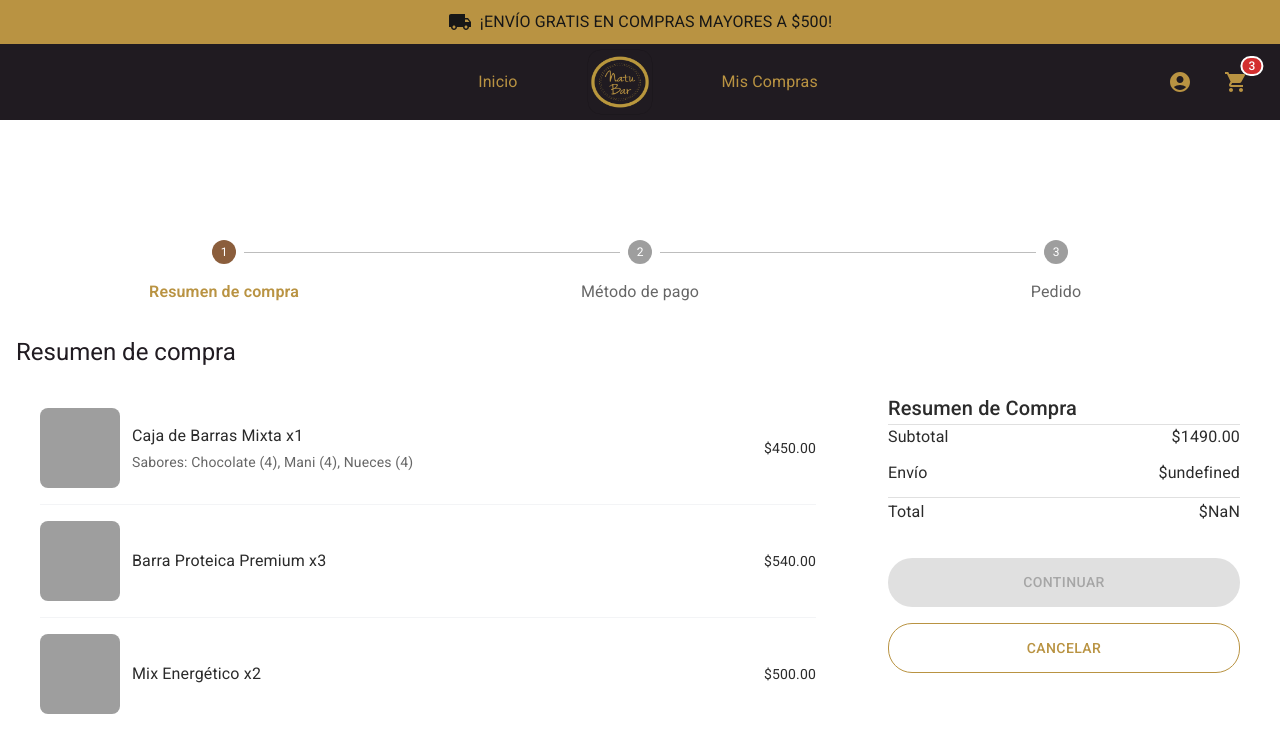
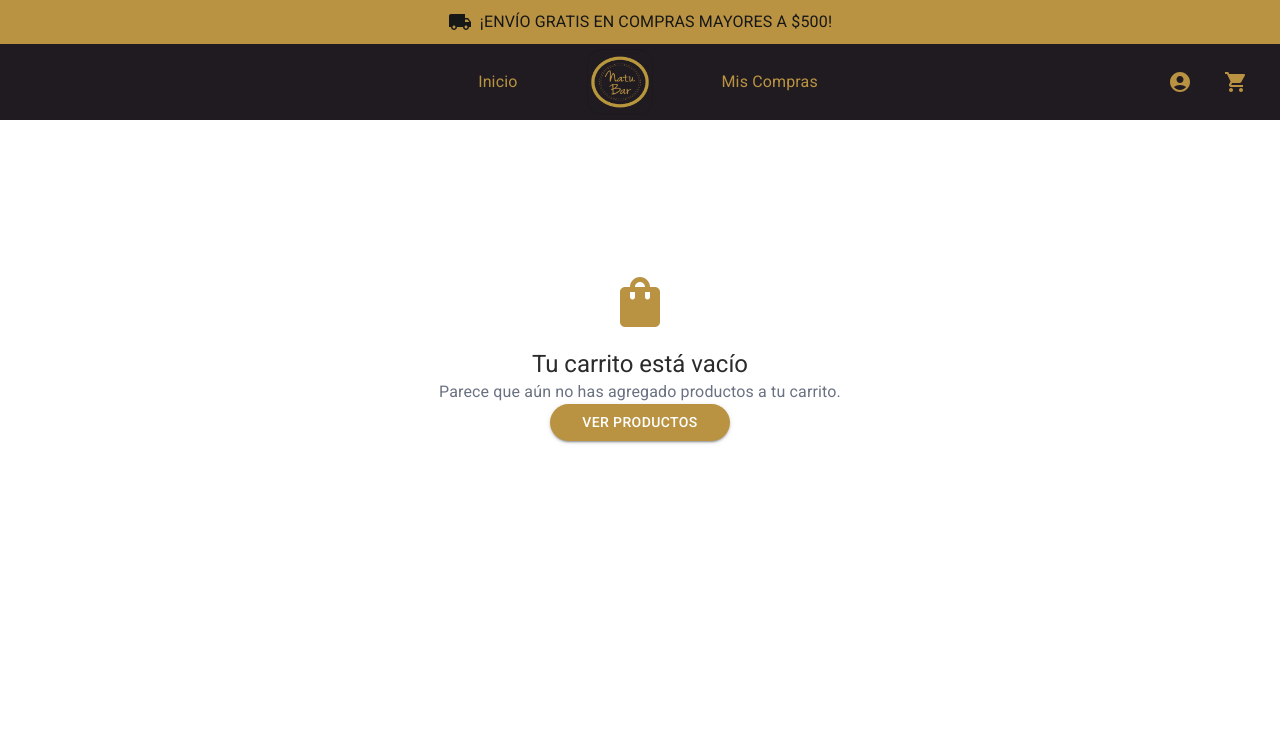
Before and after one commit to MatiasBidarte/Natubar, a Next.js app: page /resumenCompra in a window 1280 px wide. Shown: the top 752 px of the page. Built offline with nearby package versions, Linux system fonts and the light colour scheme; grey boxes are pictures that could not be loaded.

Commit message:
correcciones de build

```diff
--- a/src/app/carrito/page.tsx
+++ b/src/app/carrito/page.tsx
@@ -180,7 +180,7 @@ const Carrito = () => {
                     variant="outlined"
                     onClick={() =>
                       item.cantidad > 1 &&
-                      handleCantidadChange(item.numeral, item.cantidad - 1)
+                      handleCantidadChange(item.numeral ?? 1, item.cantidad - 1)
                     }
                   >
                     -
@@ -190,7 +190,7 @@ const Carrito = () => {
                     size="small"
                     variant="outlined"
                     onClick={() =>
-                      handleCantidadChange(item.numeral, item.cantidad + 1)
+                      handleCantidadChange(item.numeral ?? 1, item.cantidad + 1)
                     }
                   >
                     +
@@ -198,7 +198,7 @@ const Carrito = () => {
                 </Box>
               </Box>
               <Box display="flex" flexDirection="column" alignItems="flex-end">
-                <IconButton onClick={() => eliminarItem(item.numeral)}>
+                <IconButton onClick={() => eliminarItem(item.numeral ?? 1)}>
                   <DeleteOutlineIcon />
                 </IconButton>
                 <Typography variant="body2">
--- a/src/app/hooks/usePedidos.ts
+++ b/src/app/hooks/usePedidos.ts
@@ -24,6 +24,7 @@ interface PedidoState {
   errorPedidos: string | null;
 
   fetchPedidosCliente: (clienteId: string) => Promise<void>;
+  fetchPedidos: () => Promise<void>;
   crearPedido: (
     clienteId: string,
     observaciones: string
--- a/src/app/metodoPago/mercadoPago/page.tsx
+++ b/src/app/metodoPago/mercadoPago/page.tsx
@@ -1,14 +1,23 @@
 "use client";
-import { useEffect, useState } from "react";
+import { useEffect, useState, Suspense } from "react";
 import { initMercadoPago, Payment } from "@mercadopago/sdk-react";
-import { Box } from "@mui/material";
+import { Box, Typography, CircularProgress } from "@mui/material";
 import usePedidos from "@/app/hooks/usePedidos";
+import { useSearchParams } from "next/navigation";
 
-export default function PaymentBrick({ pedidoId }: { pedidoId: string }) {
+// Componente interno que usa useSearchParams
+function PaymentContent() {
+  const searchParams = useSearchParams();
+  const pedidoId = searchParams.get("pedidoId") || "";
+
   const [preferenceId, setPreferenceId] = useState<string | null>(null);
+  const [loading, setLoading] = useState(true);
   const { pedido } = usePedidos();
+
   useEffect(() => {
-    if (pedidoId === "") return;
+    if (!pedidoId) return;
+
+    setLoading(true);
     initMercadoPago(process.env.NEXT_PUBLIC_MP_PUBLIC_KEY!, {
       locale: "es-UY",
     });
@@ -23,12 +32,19 @@ export default function PaymentBrick({ pedidoId }: { pedidoId: string }) {
         },
         body: JSON.stringify({
           productos: pedido?.productos,
-          pedidoId: pedidoId,
+          pedidoId,
         }),
       }
     )
       .then((res) => res.json())
-      .then((data) => setPreferenceId(data.preferenceId));
+      .then((data) => {
+        setPreferenceId(data.preferenceId);
+        setLoading(false);
+      })
+      .catch((error) => {
+        console.error("Error fetching preference:", error);
+        setLoading(false);
+      });
   }, [pedido, pedidoId]);
 
   const customization = {
@@ -40,18 +56,33 @@ export default function PaymentBrick({ pedidoId }: { pedidoId: string }) {
       mercadoPago: "all" as const,
     },
   };
+
   const initialization = {
-    amount: 1000, // Monto total del pedido
+    amount: pedido?.montoTotal || 1000,
     preferenceId: preferenceId ?? "",
   };
 
-  if (!preferenceId) {
-    return <Box textAlign="center">Cargando pago...</Box>;
+  if (loading || !preferenceId) {
+    return (
+      <Box
+        display="flex"
+        flexDirection="column"
+        justifyContent="center"
+        alignItems="center"
+        minHeight="50vh"
+      >
+        <CircularProgress sx={{ color: "#B99342" }} />
+        <Typography mt={2}>Cargando pago...</Typography>
+      </Box>
+    );
   }
 
-  const onSubmit = async (param1, param2) => {
-    console.log(param1, param2);
+  const onSubmit = async (formData: unknown) => {
+    console.log("Payment submission:", formData);
+    // Handle payment submission here
+    // Redirect based on payment status
   };
+
   return (
     <Box
       display="flex"
@@ -72,16 +103,40 @@ export default function PaymentBrick({ pedidoId }: { pedidoId: string }) {
         p={{ xs: 2, sm: 4 }}
       >
         <Box mb={2} textAlign="center">
-          <strong>Total a pagar:</strong> ${initialization.amount}
+          <Typography variant="h6">Total a pagar:</Typography>
+          <Typography variant="h5" fontWeight="bold" color="#B99342">
+            ${initialization.amount.toFixed(2)}
+          </Typography>
         </Box>
         <Payment
           customization={customization}
           initialization={initialization}
           onSubmit={onSubmit}
-          onReady={() => console.log("Listo")}
-          onError={(err) => console.error(err)}
+          onReady={() => console.log("Pago listo")}
+          onError={(err) => console.error("Error en pago:", err)}
         />
       </Box>
     </Box>
   );
 }
+
+export default function MercadoPagoPage() {
+  return (
+    <Suspense
+      fallback={
+        <Box
+          display="flex"
+          flexDirection="column"
+          justifyContent="center"
+          alignItems="center"
+          minHeight="50vh"
+        >
+          <CircularProgress sx={{ color: "#B99342" }} />
+          <Typography mt={2}>Cargando página de pago...</Typography>
+        </Box>
+      }
+    >
+      <PaymentContent />
+    </Suspense>
+  );
+}
--- a/src/app/metodoPago/page.tsx
+++ b/src/app/metodoPago/page.tsx
@@ -13,20 +13,21 @@ import {
   useMediaQuery,
 } from "@mui/material";
 import InfoOutlineIcon from "@mui/icons-material/InfoOutline";
-import PaymentBrick from "./mercadoPago/page";
 import TransferenciaForm from "./transeferencia/page";
 import theme from "../ui/theme";
 import CheckoutStepper from "../ui/CheckoutStepper";
 import usePedidos from "../hooks/usePedidos";
+import { useRouter } from "next/navigation";
+import MercadoPagoPage from "./mercadoPago/page";
 
 export default function MetodoPago() {
   const isMobile = useMediaQuery(theme.breakpoints.down("md"));
   const { pedido } = usePedidos();
+  const router = useRouter();
   const [metodo, setMetodo] = useState<"mp" | "transferencia" | null>(null);
   const [metodoSeleccionado, setMetodoSeleccionado] = useState<
     "mp" | "transferencia" | null
   >(null);
-  const [pedidoId, setPedidoId] = useState<string>("");
 
   const handlePagarAhora = async () => {
     const pedidoResponse = await fetch(
@@ -45,9 +46,11 @@ export default function MetodoPago() {
       throw new Error(errorData.message || "Error al crear el pedido");
     }
     const pedidoBody = await pedidoResponse.json();
-    console.log(pedidoBody);
     setMetodo(metodoSeleccionado);
-    setPedidoId(pedidoBody.id);
+
+    if (metodoSeleccionado === "mp") {
+      router.push(`/metodoPago/mercadoPago?pedidoId=${pedidoBody.id}`);
+    }
   };
 
   return (
@@ -150,7 +153,7 @@ export default function MetodoPago() {
       {metodo === "mp" && (
         <Box mt={3}>
           <Typography variant="h6">Pago con Mercado Pago</Typography>
-          <PaymentBrick pedidoId={pedidoId} />
+          <MercadoPagoPage />
         </Box>
       )}
 
--- a/src/app/resumenCompra/page.tsx
+++ b/src/app/resumenCompra/page.tsx
@@ -1,5 +1,5 @@
 "use client";
-import React, { useState, useEffect } from "react";
+import React, { useState } from "react";
 import {
   Box,
   Typography,
@@ -20,7 +20,6 @@ import { usePedidos } from "../hooks/usePedidos";
 import { useUsuarioStore } from "../hooks/useUsuarioStore";
 import { useRouter } from "next/navigation";
 import CheckoutStepper from "../ui/CheckoutStepper";
-import { LineaCarrito } from "../types/lineaCarrito";
 
 const ResumenCompraPage = () => {
   const { items, crearPedidoEnStore } = usePedidos();
@@ -31,94 +30,6 @@ const ResumenCompraPage = () => {
   const [procesando, setProcesando] = useState(false);
   const [error, setError] = useState<string | null>(null);
   const [observaciones, setObservaciones] = useState("");
-
-  // Función para cargar productos de prueba
-  const addTestProducts = () => {
-    // Limpiar el carrito actual
-    const clearCart = usePedidos.getState().clearCart;
-    clearCart();
-
-    // Productos de prueba
-    const testProducts: LineaCarrito[] = [
-      {
-        numeral: 1,
-        producto: {
-          id: 1,
-          nombre: "Caja de Barras Mixta",
-          descripcion: "Selección de nuestras mejores barras de cereal",
-          precioPersonas: 450,
-          precioEmpresas: 410,
-          peso: 500,
-          stock: true,
-          urlImagen:
-            "https://res.cloudinary.com/dpozwwyuy/image/upload/v1749679888/barras_surtidas_nrrzmw.jpg",
-          esCajaDeBarras: true,
-          cantidadDeBarras: 12,
-        },
-        cantidad: 1,
-        sabores: [
-          {
-            sabor: { id: 1, nombre: "Chocolate" },
-            cantidad: 4,
-          },
-          {
-            sabor: { id: 2, nombre: "Mani" },
-            cantidad: 4,
-          },
-          {
-            sabor: { id: 3, nombre: "Nueces" },
-            cantidad: 4,
-          },
-        ],
-      },
-      {
-        numeral: 2,
-        producto: {
-          id: 2,
-          nombre: "Barra Proteica Premium",
-          descripcion:
-            "Alta en proteínas, ideal para después del entrenamiento",
-          precioPersonas: 180,
-          precioEmpresas: 165,
-          peso: 70,
-          stock: true,
-          urlImagen:
-            "https://res.cloudinary.com/dpozwwyuy/image/upload/v1749679888/barras_surtidas_nrrzmw.jpg",
-          esCajaDeBarras: false,
-        },
-        cantidad: 3,
-        sabores: [],
-      },
-      {
-        numeral: 3,
-        producto: {
-          id: 3,
-          nombre: "Mix Energético",
-          descripcion: "Combinación de frutos secos y semillas",
-          precioPersonas: 250,
-          precioEmpresas: 230,
-          peso: 200,
-          stock: true,
-          urlImagen:
-            "https://res.cloudinary.com/dpozwwyuy/image/upload/v1749679888/barras_surtidas_nrrzmw.jpg",
-          esCajaDeBarras: false,
-        },
-        cantidad: 2,
-        sabores: [],
-      },
-    ];
-
-    const addToCart = usePedidos.getState().addToCart;
-    testProducts.forEach((product) => {
-      addToCart(product);
-    });
-  };
-
-  useEffect(() => {
-    if (items.length === 0) {
-      addTestProducts();
-    }
-  }, []);
 
   const calcularSubtotal = () => {
     if (typeof usuario === "undefined" || typeof esEmpresa === "undefined") {
```
